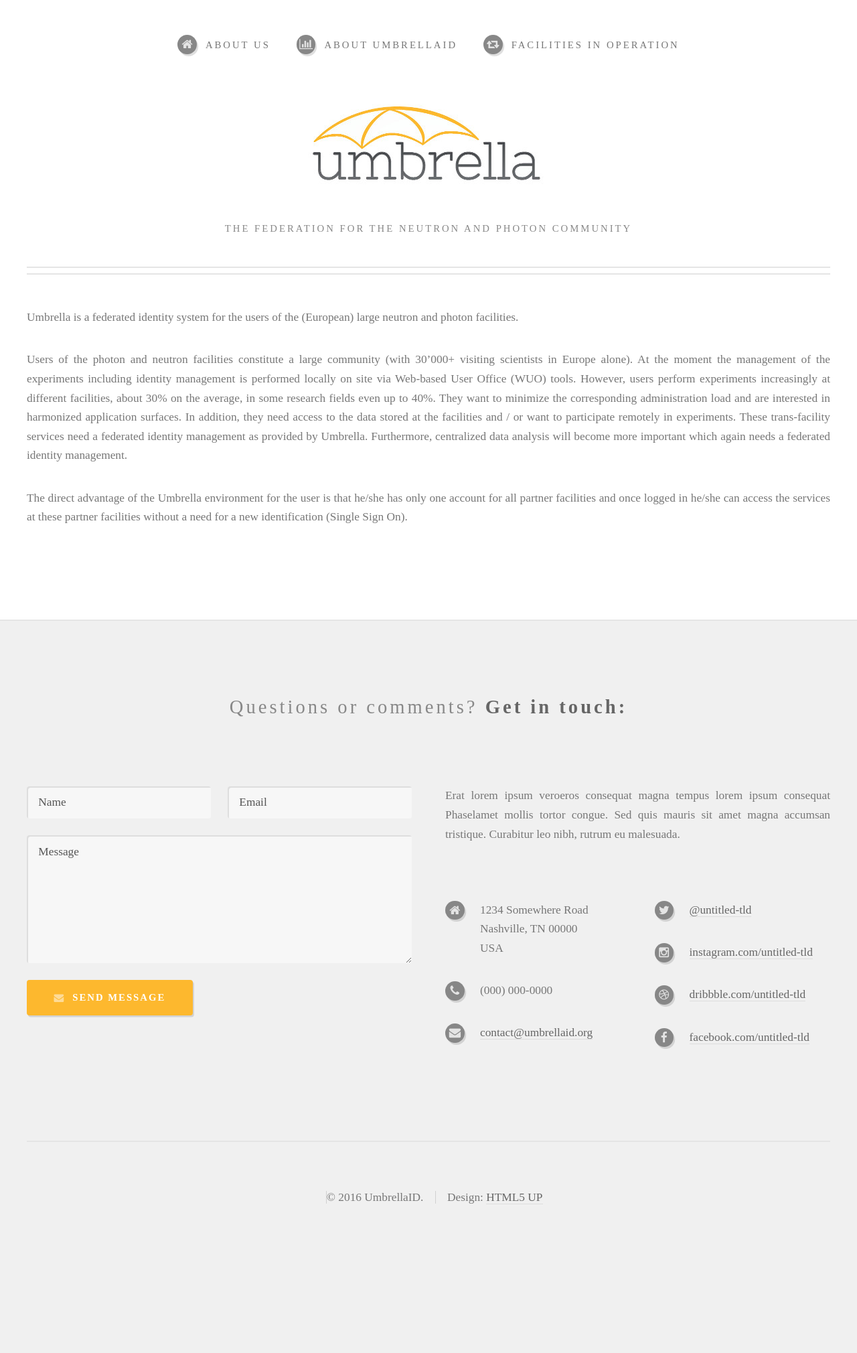
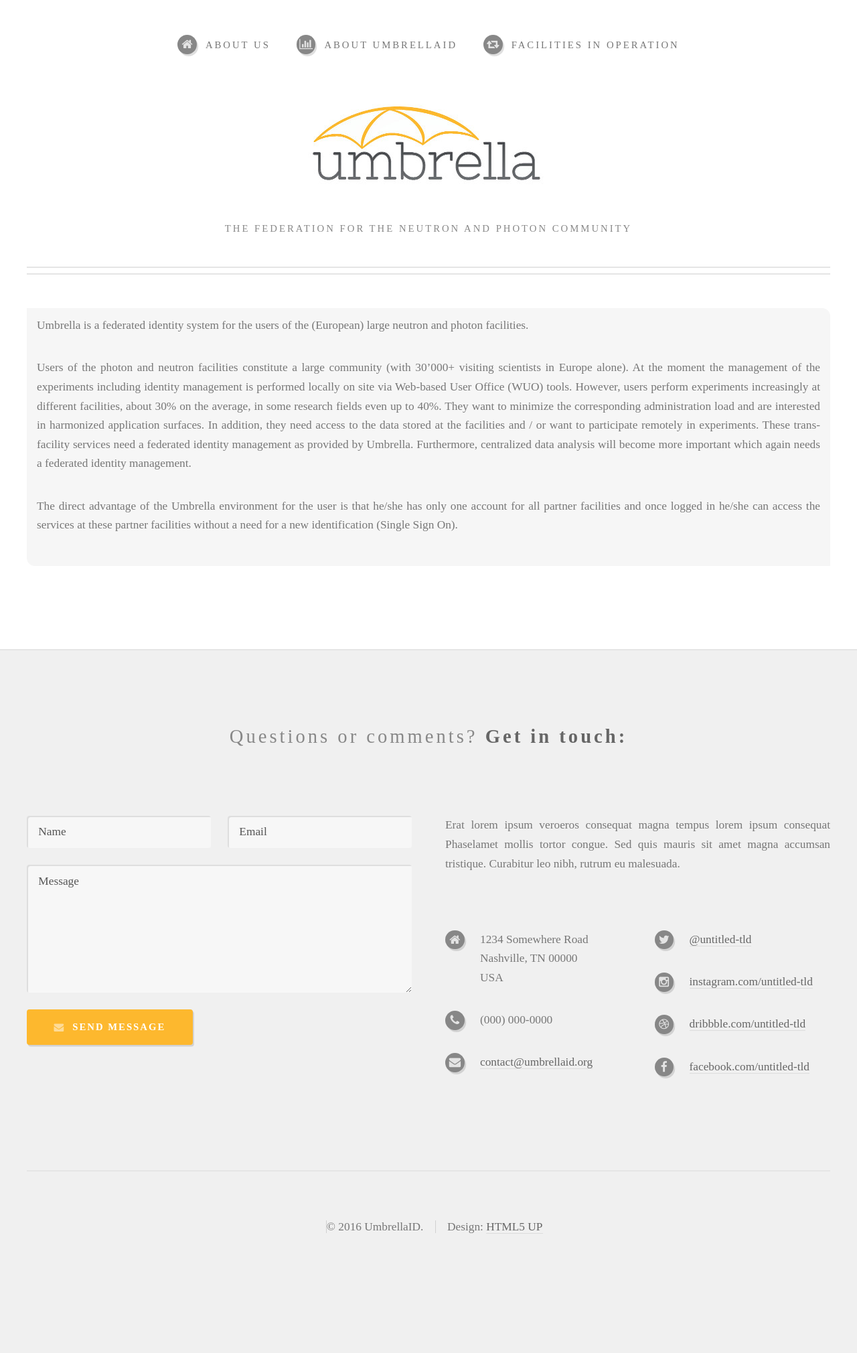
Before and after one commit to flowedback/flowedback.github.io, a Jekyll site: the page built from what.html, in a window 1280 px wide. Shown: the whole page at 67% size. Built offline with Jekyll 4.4.1, drawn with Linux system fonts in a browser that asks for light colours; some web fonts are replaced; before the commit the page ends 1976 px from its top, so only the background shows below that.

Commit message:
Update what.html

```diff
--- a/what.html
+++ b/what.html
@@ -2,7 +2,7 @@
 layout: default
 ---
 
-<div class="home">
+<div class="home bg">
   <p>Umbrella is a federated identity system for the users of the (European) large neutron and photon facilities.</p>
 
   <p>Users of the photon and neutron facilities constitute a large community (with 30’000+ visiting scientists in Europe alone). At the moment the management of the experiments including identity management is performed locally on site via Web-based User Office (WUO) tools. However, users perform experiments increasingly at different facilities, about 30% on the average, in some research fields even up to 40%. They want to minimize the corresponding administration load and are interested in harmonized application surfaces. In addition, they need access to the data stored at the facilities and / or want to participate remotely in experiments. These trans-facility services need a federated identity management as provided by Umbrella. Furthermore, centralized data analysis will become more important which again needs a federated identity management.</p>
```
